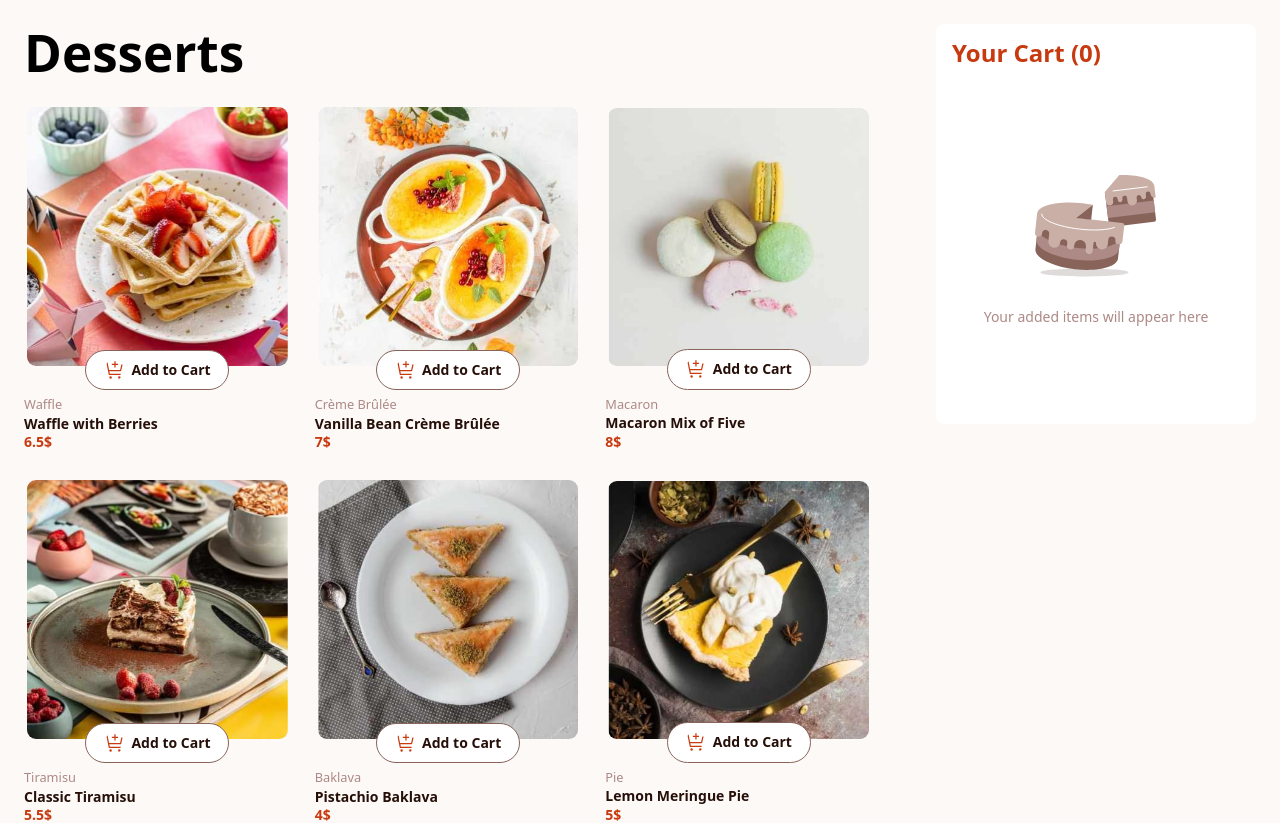
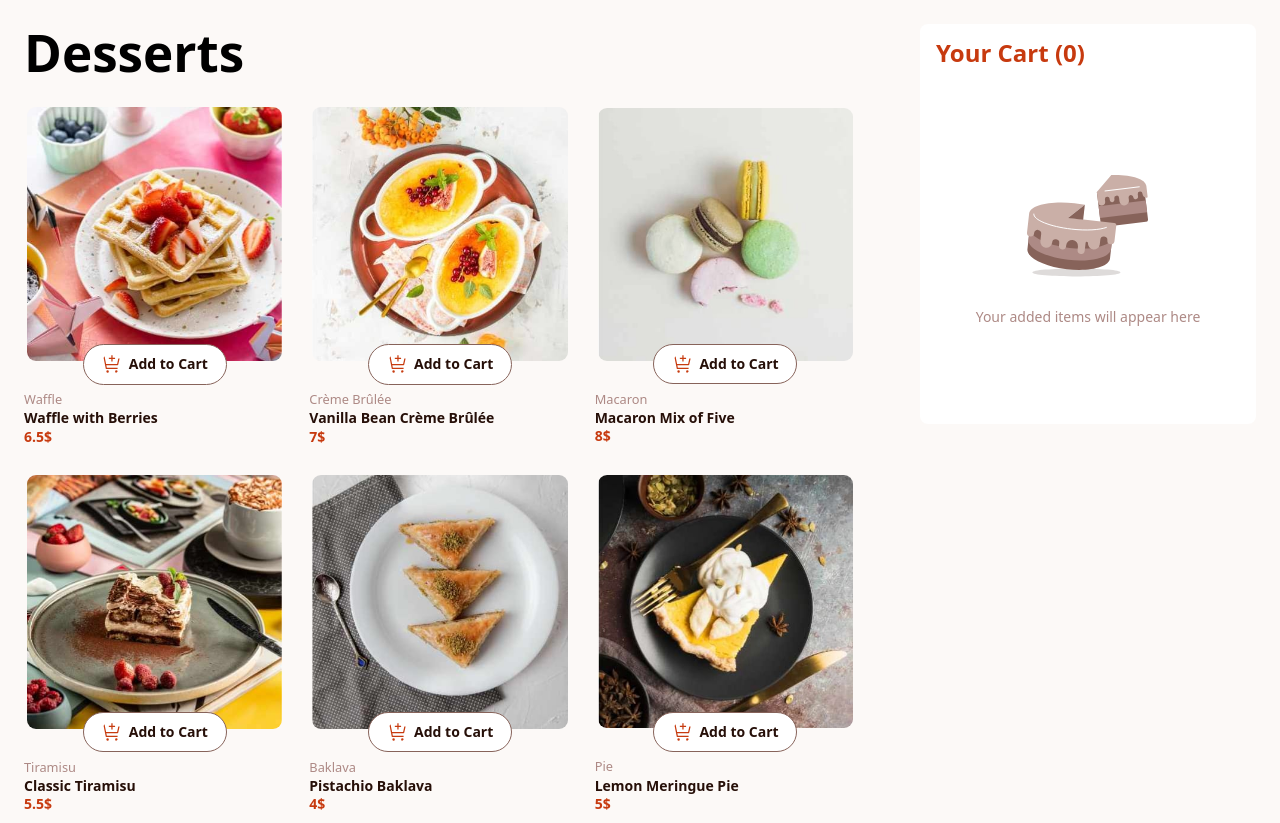
Before and after one commit to dimitrisdr/product-list-with-cart-react, a React (Vite) app: page / in a window 1280 px wide. Shown: the top 823 px of the page. Built offline with nearby package versions, Linux system fonts and the light colour scheme.

Commit message:
update carts witdth

```diff
--- a/src/App.css
+++ b/src/App.css
@@ -178,7 +178,7 @@
   }
 
   #root {
-    grid-template-columns: 1fr 23rem;
+    grid-template-columns: 1fr 24rem;
   }
 
   .cards-container {
```
